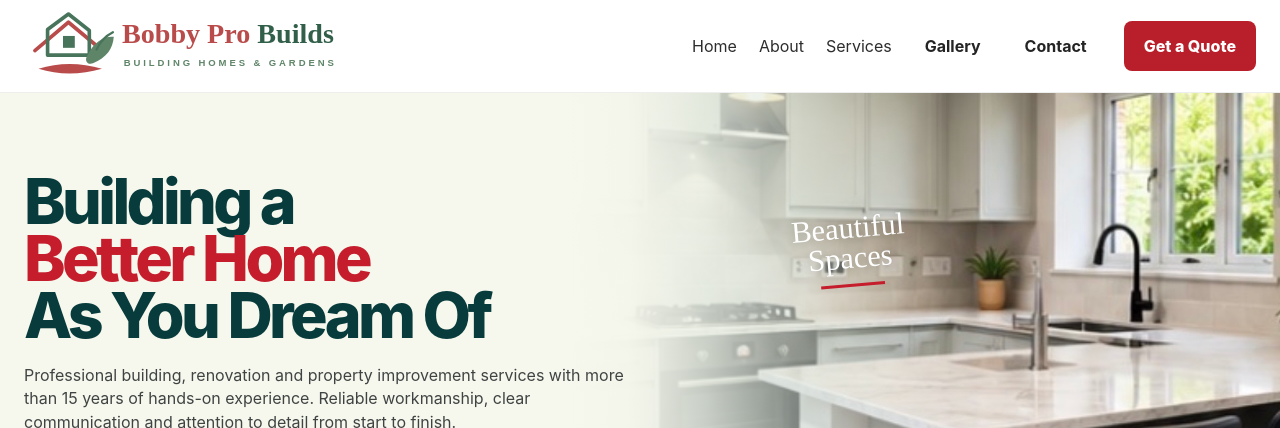
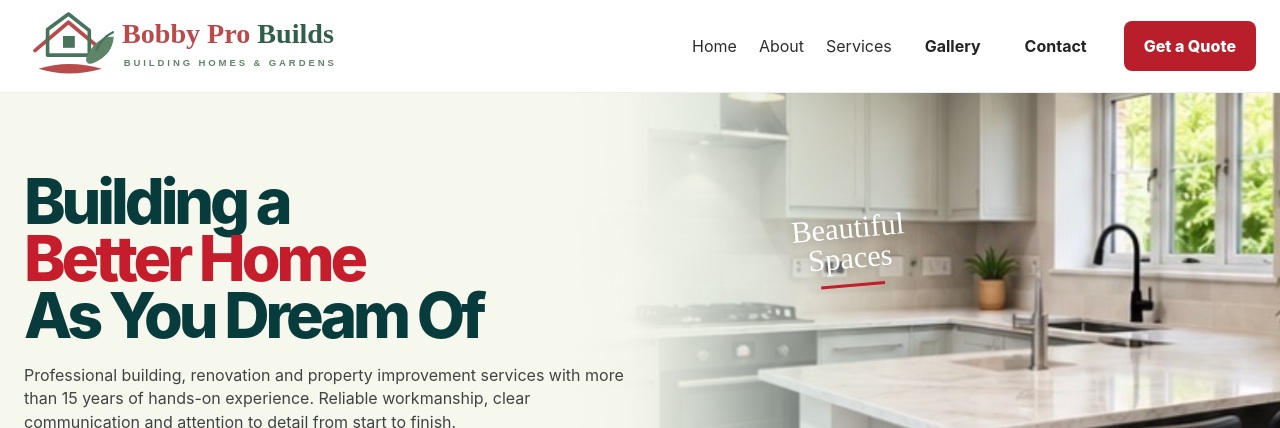
Before and after one commit to arsalanbobby/Bobby-Pro-Builds, a Jekyll site: the page built from index.md, in a window 1280 px wide. Shown: the top 428 px of the page. Built offline with Jekyll 4.4.1, drawn with Linux system fonts in a browser that asks for light colours.

Commit message:
Increase hero headline and add approved spacing

```diff
--- a/assets/css/style.css
+++ b/assets/css/style.css
@@ -519,3 +519,20 @@ a{color:inherit}
   .showcase-kitchen:before{background:linear-gradient(90deg,#f7f8ee 0%,rgba(247,248,238,.94) 11%,rgba(235,244,232,.72) 25%,rgba(222,239,229,.34) 43%,rgba(222,239,229,.08) 57%,transparent 70%)}
   .kitchen-note{left:23%;top:125px}
 }
+
+
+/* 2026-09-05: approved hero typography and spacing */
+@media(min-width:901px){
+  .showcase-heading{
+    font-size:clamp(3.6rem,5.8vw,5.6rem);
+    line-height:.92;
+    margin-bottom:36px;
+  }
+  .showcase-intro{
+    margin-bottom:36px;
+    line-height:1.55;
+  }
+  .showcase-copy .btn{
+    margin-top:0;
+  }
+}
```
